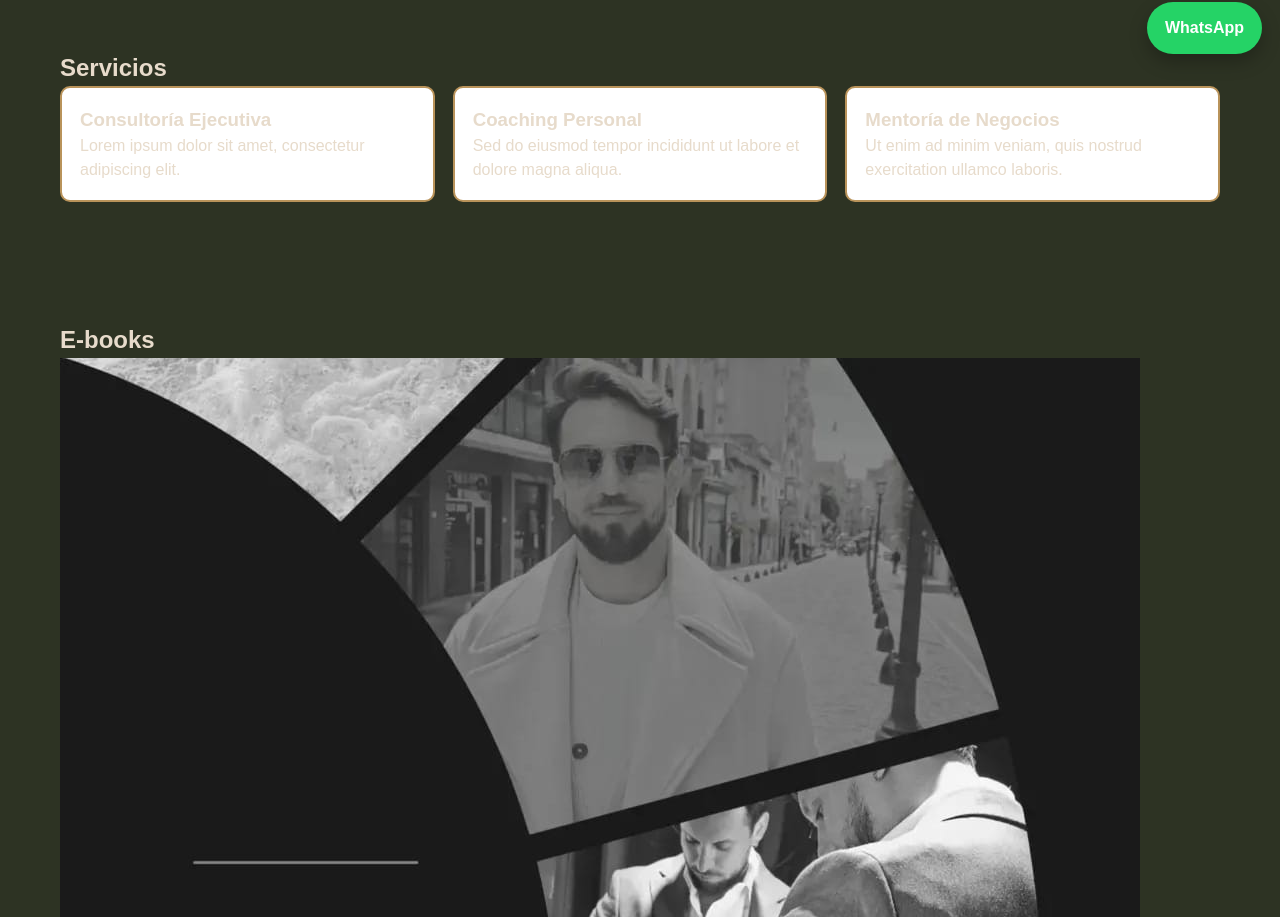
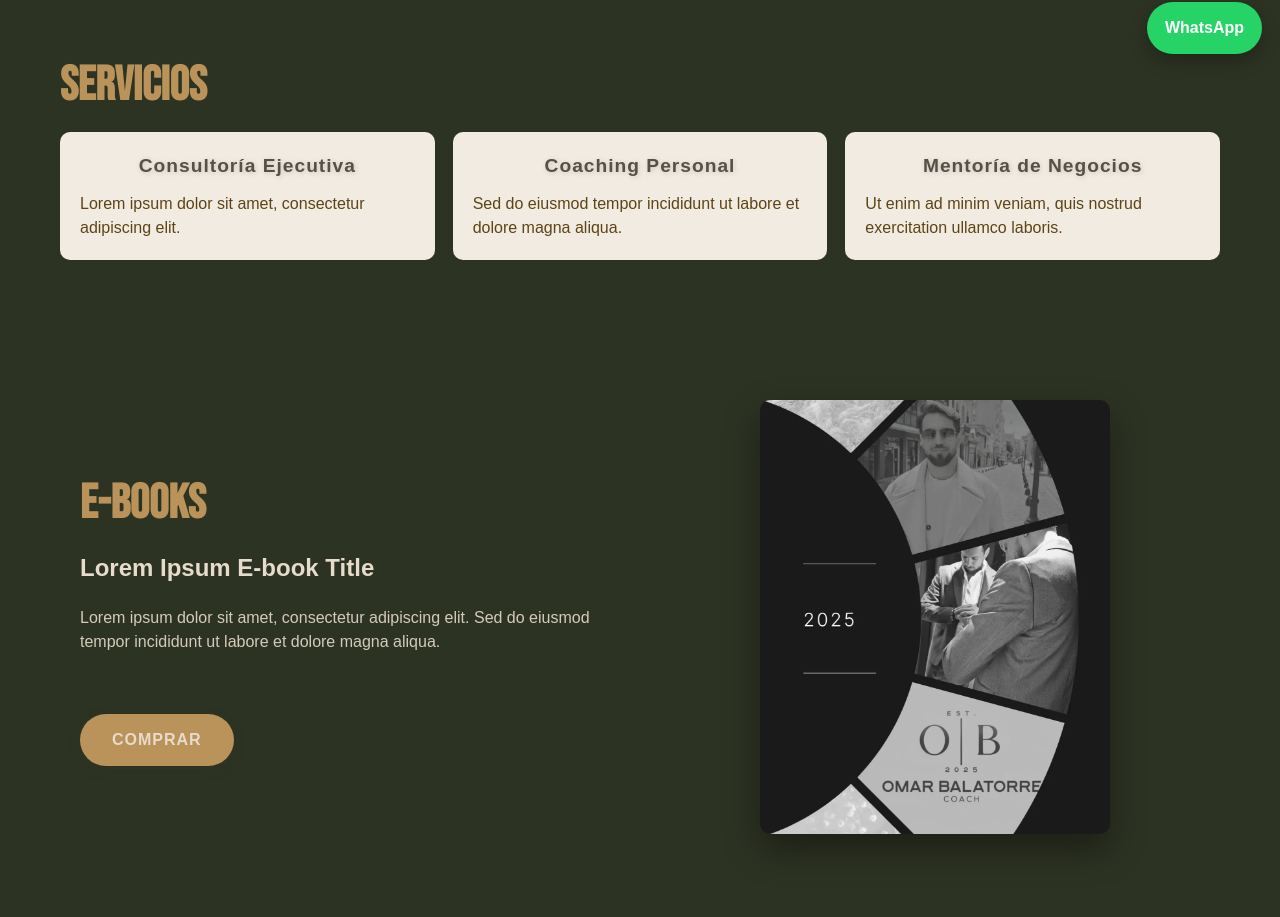
Before and after one commit to valebalatorre/Omar-Balatorre, a plain HTML site: page index.html in a window 1280 px wide. Shown: the part 728-1645 px from the top of the page. Drawn offline with Linux system fonts and the light colour scheme.

Commit message:
Services and E-books improved
feat: refactor HTML/CSS for Services and E-books sections for better responsiveness.

```diff
--- a/index.html
+++ b/index.html
@@ -5,6 +5,7 @@
   <meta name="viewport" content="width=device-width, initial-scale=1.0" />
   <title>Omar Balatorre - Coaching & Consulting</title>
   <link rel="stylesheet" href="style.css" />
+  <link rel="icon" href="img/favicon/favicon-32x32.png" type="image/x-icon" />
 </head>
 <body>
   <header class="container">
@@ -36,7 +37,7 @@
         </div>
     </section>
 
-    <section id="servicios">
+    <section id="servicios" class="servicios">
       <h2>Servicios</h2>
       <div class="services-grid">
         <article class="service-card">
@@ -54,15 +55,18 @@
       </div>
     </section>
 
-    <section id="ebooks">
-      <h2>E-books</h2>
-      <div class="ebook-section">
-        <div class="image-placeholder">
-            <img src="img/e-book-cover.jpg" alt="E-book Cover">
+    <section id="ebooks" class="container">
+      <div class="ebook-container">
+        <div class="ebook-text">
+          <h2>E-books</h2>
+          <h3>Lorem Ipsum E-book Title</h3>
+          <p>Lorem ipsum dolor sit amet, consectetur adipiscing elit. Sed do eiusmod tempor incididunt ut labore et dolore magna aliqua.</p>
+          <a href="https://external-payment-platform.com" target="_blank" class="cta">Comprar</a>
         </div>
-        <h3>Lorem Ipsum E-book Title</h3>
-        <p>Lorem ipsum dolor sit amet, consectetur adipiscing elit. Sed do eiusmod tempor incididunt ut labore et dolore magna aliqua.</p>
-        <button class="cta" onclick="window.open('https://external-payment-platform.com', '_blank')">Comprar</button>
+
+        <div class="ebook-image">
+          <img src="img/e-book-cover.jpg" alt="E-book Cover">
+         </div>
       </div>
     </section>
 
--- a/style.css
+++ b/style.css
@@ -144,15 +144,124 @@ section { padding: 60px 0; }
     gap: 18px;
 }
 .service-card {
-    background: #fff;
-    border: 2px solid var(--gold);
+    background: rgba(241, 235, 226, 1);
+    border: 2px rgba(241, 235, 226, 0.9) solid;
     border-radius: 10px;
     padding: 18px;
 }
-.service-card h2 {
+
+.service-card:hover {
+    background: linear-gradient(25deg, rgba(211, 204, 193, 0.9) 20%, rgba(241, 235, 226, 1) 100%);
+    border-color: var(--subtle);
+    transform: translateY(-5px);
+    box-shadow: 0 5px 30px rgba(243, 243, 242, 0.3);
+    transition: all 0.3s ease;
+    border: transparent;
+}
+
+.servicios h2 {
     font-family: var(--font-heading);
+    font-size: 3rem;
+    color: var(--gold);
     margin-bottom: 10px;
+    text-transform: uppercase;
+    text-align: left;
+}
+
+.service-card h3 {
+    font-size: 1.2rem;
+    margin-bottom: 12px;
+    margin: center;
+    color: rgb(90, 80, 66);
+    font-weight: 700;
+    text-align: center;
+    text-shadow: #c9c5bf 1px 1px 5px;
+    letter-spacing: 1px;
+}
+
+.service-card:hover h3 {
+    color: rgb(90, 80, 66);
+    text-shadow: #e0deda 1px 1px 5px;
+    letter-spacing: 1.5px;
+    transition: all 0.3s ease;
+}
+
+.service-card p {
     color: var(--dark);
+    opacity: 0.9; /* Makes long text a bit softer to read */
+}
+
+
+
+                    /*===============   E - B O O K S ===============*/
+
+.ebook-container {
+    display: flex;
+    align-items: center;
+    justify-content: space-between;
+    gap: 60px;
+    padding: 80px 0;
+}
+
+.ebook-text {
+    flex: 1;
+    max-width: 600px;
+}
+
+.ebook-text h2 {
+    font-family: var(--font-heading);
+    font-size: 3rem;
+    color: var(--gold);
+    margin-bottom: 10px;
+    text-transform: uppercase;
+}
+
+.ebook-text h3 {
+    font-size: 1.5rem;
+    color: var(--primary-bg);
+    margin-bottom: 20px;
+}
+
+.ebook-text p {
+    margin-bottom: 30px;
+    color: var(--primary-bg);
+    opacity: 0.9; /* Makes long text a bit softer to read */
+}
+
+.ebook-image {
+    flex: 1;
+    display: flex;
+    justify-content: center; /* Centers the image inside its half */
+}
+
+.ebook-image img {
+    max-width: 350px; /* E-book covers usually look better slightly smaller than hero images */
+    width: 100%;
+    height: auto;
+    border-radius: 10px;
+    box-shadow: 0 15px 35px rgba(0,0,0,0.4);
+    transition: transform 0.3s ease;
+}
+
+/* Subtle interaction: image pops slightly when hovering over the section */
+.ebook-container:hover .ebook-image img {
+    transform: scale(1.03);
+}
+
+/* Responsive: Stack text on top of image for mobile */
+@media (max-width: 768px) {
+    .ebook-container {
+        flex-direction: column;
+        text-align: center;
+    }
+
+    .ebook-text {
+        order: 1; /* Keeps text on top */
+    }
+
+    .ebook-image {
+        order: 2; /* Image goes below */
+    }
 }
 
 
```
